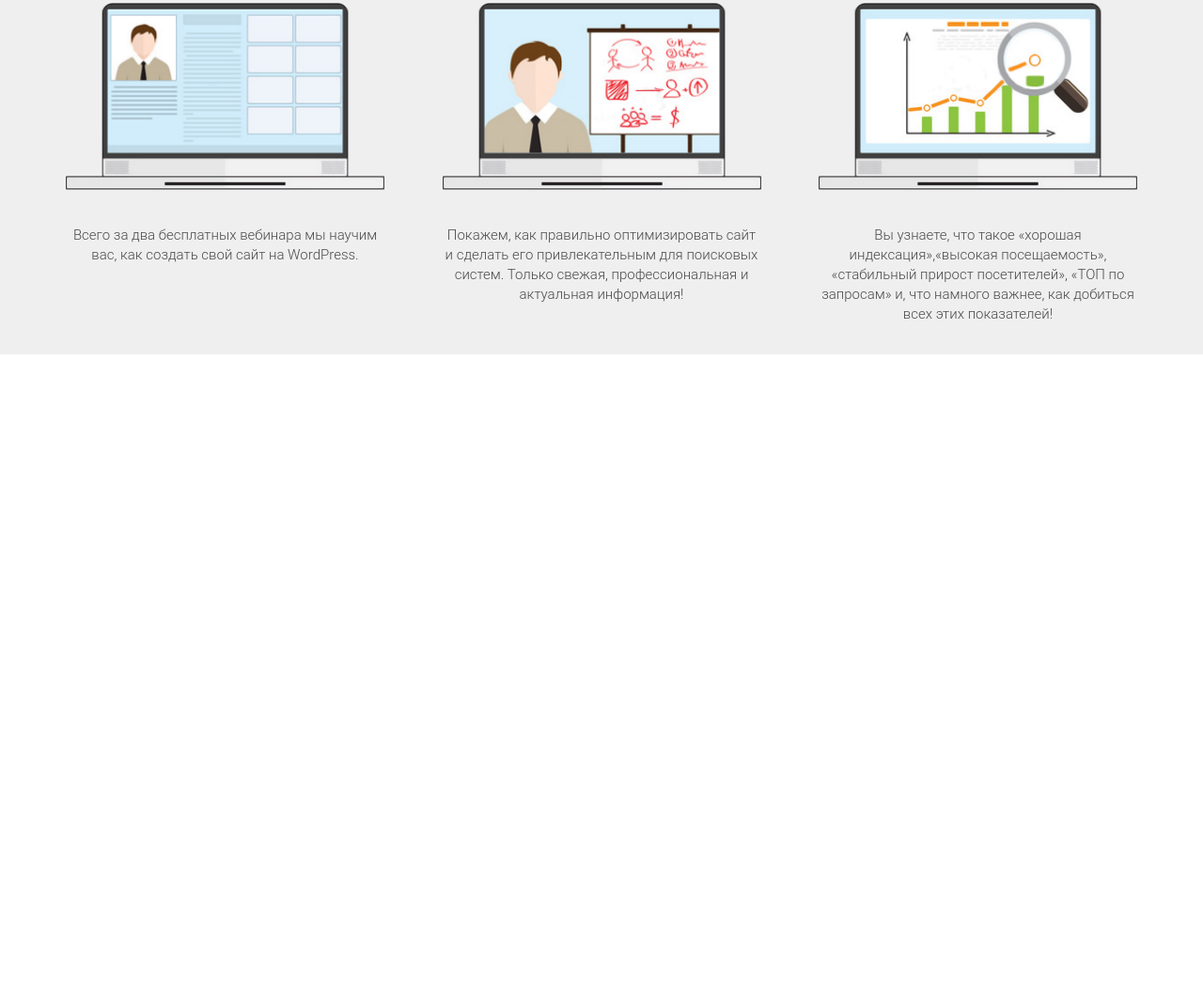
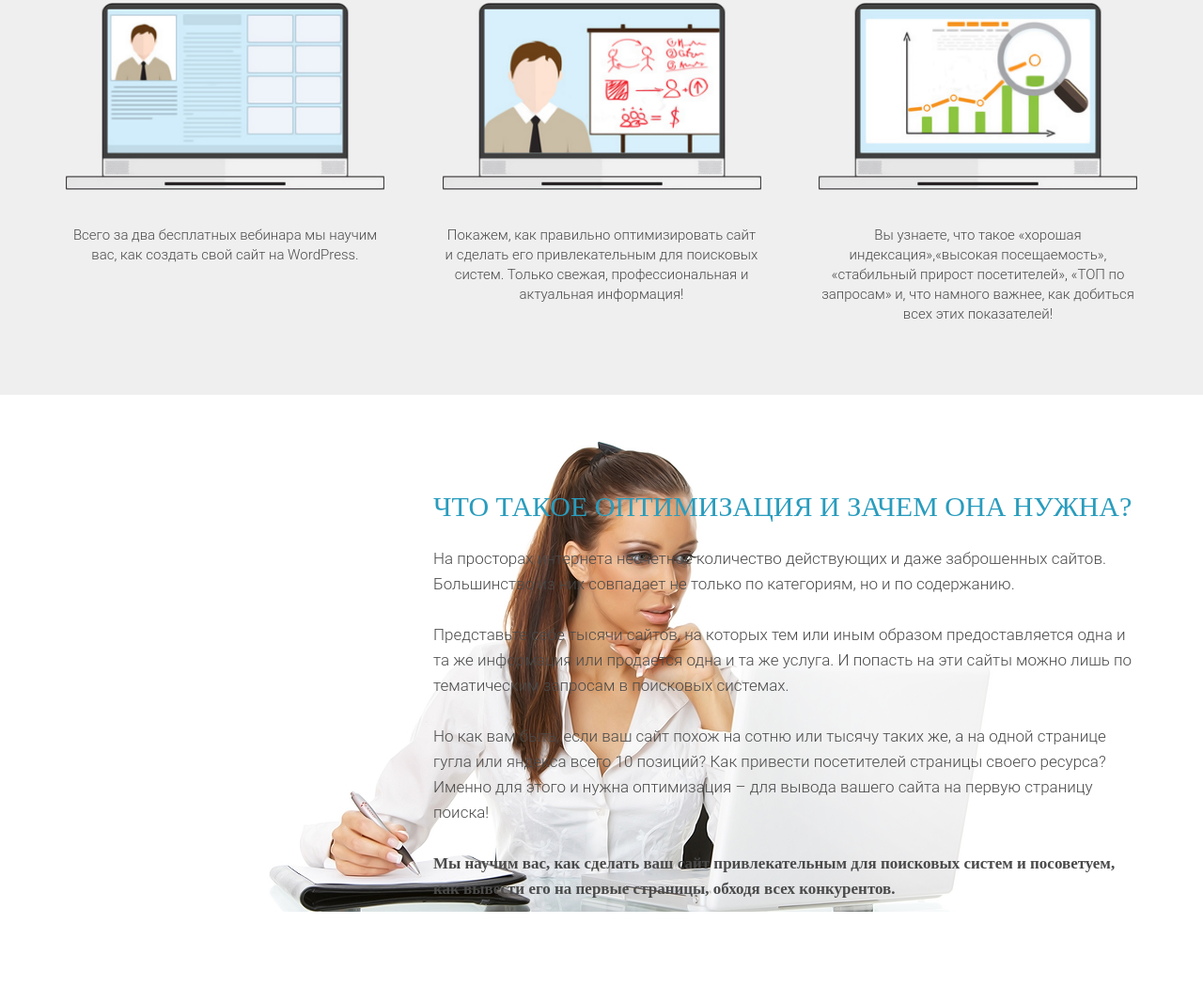
Before and after one commit to ZeRcooI/PetrichenkoWordpressIntensive, a website: page src/index.html in a window 1280 px wide. Shown: the part 1027-2093 px from the top of the page at 94% size. Before the commit the page ends 1404 px from the top, so only its background shows below. Drawn offline with Linux system fonts and the light colour scheme.

Commit message:
добавлен третий блок

```diff
--- a/src/CSS/style.css
+++ b/src/CSS/style.css
@@ -120,7 +120,7 @@ h2.title {
 }
 
 .waiting {
-  height: 604px;
+  min-height: 604px;
   background-color: #efefef;
   padding: 85px 0 75px 0;
 }
@@ -174,3 +174,40 @@ h2.title {
   font-weight: 300;
   line-height: 21px;
 }
+
+.optimization {
+  min-height: 550px;
+  padding: 102px 0 107px 0;
+  position: relative;
+}
+
+.optimization .optimization_header {
+  margin-left: 391px;
+  color: #299cbd;
+  font-family: 'Roboto - Black';
+  font-size: 30px;
+  font-weight: 400;
+  text-transform: uppercase;
+}
+
+.optimization .optimization_text {
+  margin-top: 25px;
+  margin-left: 391px;
+  color: #4a4a4a;
+  font-family: 'Roboto Light';
+  font-size: 17px;
+  line-height: 27px;
+  font-weight: 300;
+}
+
+.optimization .optimization_text span {
+  font-family: 'Roboto Bold';
+  font-weight: 700;
+}
+
+.optimization .optimization_img {
+  position: absolute;
+  top: 48px;
+  left: 240px;
+  z-index: -1;
+}
--- a/src/index.html
+++ b/src/index.html
@@ -81,6 +81,39 @@
         </div>
       </div>
     </section>
+    <section class="optimization">
+      <div class="container">
+        <h2 class="optimization_header">
+          Что такое оптимизация и зачем она нужна?
+        </h2>
+        <div class="optimization_text">
+          На просторах интернета несчетное количество действующих и даже
+          заброшенных сайтов. Большинство из них совпадает не только по
+          категориям, но и по содержанию.
+          <br /><br />
+          Представьте себе тысячи сайтов, на которых тем или иным образом
+          предоставляется одна и та же информация или продается одна и та же
+          услуга. И попасть на эти сайты можно лишь по тематическим запросам в
+          поисковых системах.
+          <br /><br />
+          Но как вам быть, если ваш сайт похож на сотню или тысячу таких же, а
+          на одной странице гугла или яндекса всего 10 позиций? Как привести
+          посетителей страницы своего ресурса? Именно для этого и нужна
+          оптимизация – для вывода вашего сайта на первую страницу поиска!
+          <br /><br />
+          <span
+            >Мы научим вас, как сделать ваш сайт привлекательным для поисковых
+            систем и посоветуем, как вывести его на первые страницы, обходя всех
+            конкурентов.
+          </span>
+          <img
+            class="optimization_img"
+            src="img/background/woman_bg.png"
+            alt="woman_bg"
+          />
+        </div>
+      </div>
+    </section>
   </body>
   <script src="js/main.js"></script>
 </html>
```
Also changed, not shown: src/img/background/woman_bg.png (added).
